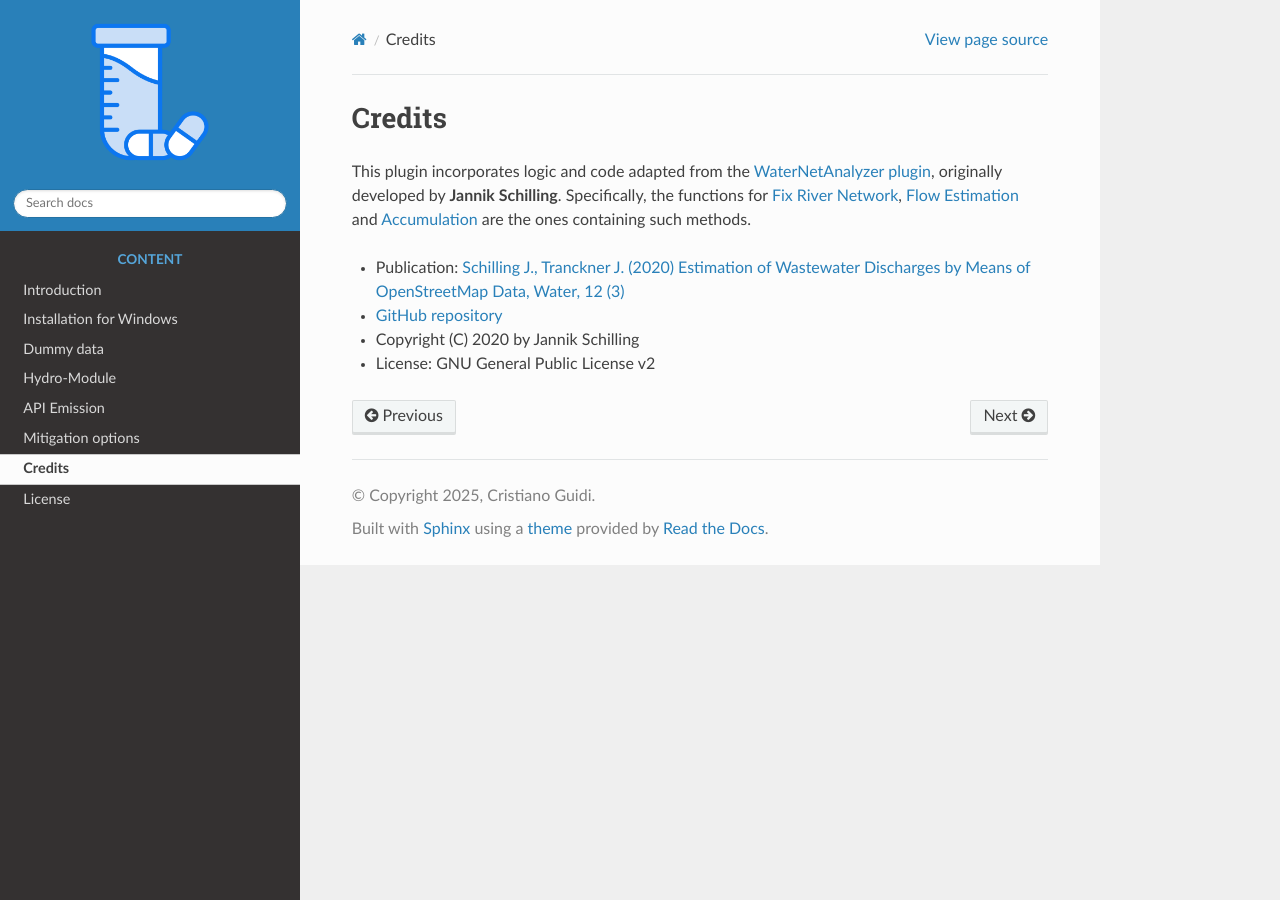
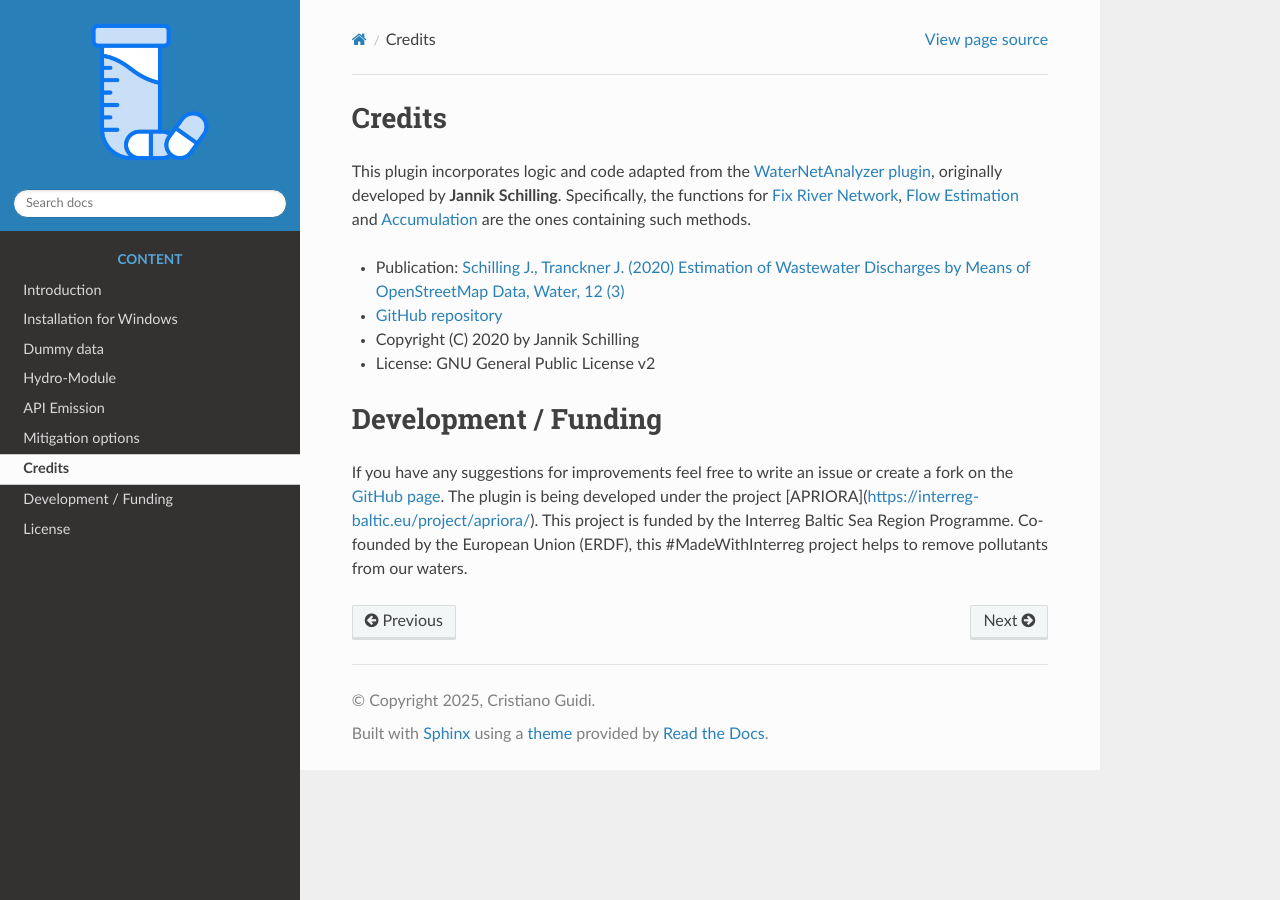
Before and after one commit to cridrive66/APRIORA, a Sphinx documentation site: the page built from docs/source/chapters/Credits.rst, in a window 1280 px wide. Built offline with Sphinx 7.4.7 and the Read the Docs theme 3.1.0, drawn with Linux system fonts in a browser that asks for light colours.

Commit message:
Update Credits.rst
Added Funding paragraph

```diff
--- a/docs/source/chapters/Credits.rst
+++ b/docs/source/chapters/Credits.rst
@@ -12,3 +12,10 @@ and :ref:`accumulation` are the ones containing such methods.
 * `GitHub repository <https://github.com/Jannik-Schilling/WaterNetAnalyzer>`_
 * Copyright (C) 2020 by Jannik Schilling
 * License: GNU General Public License v2
+
+Development / Funding
+=====================
+
+If you have any suggestions for improvements feel free to write an issue or create a fork on the `GitHub page <https://github.com/cridrive66/APRIORA/issues>`_.
+The plugin is being developed under the project [APRIORA](https://interreg-baltic.eu/project/apriora/). This project is funded by the Interreg Baltic Sea Region
+Programme. Co-founded by the European Union (ERDF), this #MadeWithInterreg project helps to remove pollutants from our waters.
```
